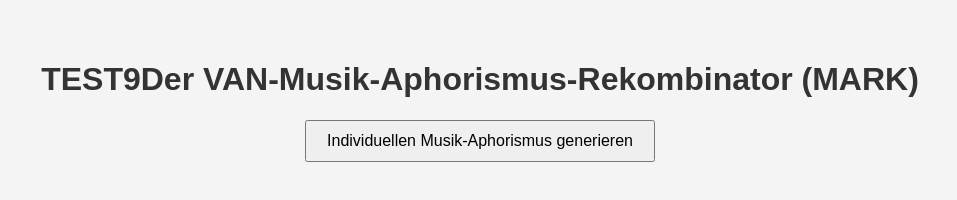
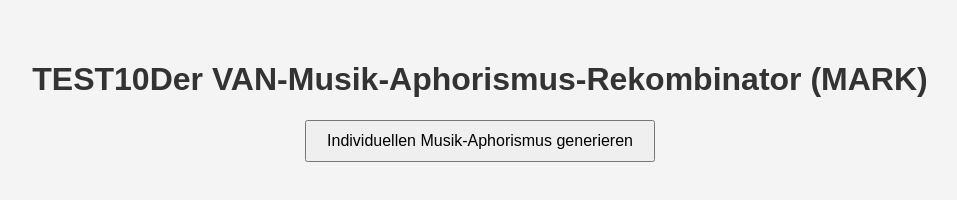
Before and after one commit to Arnoldinho1979/MARK, a plain HTML site: page index.html in a window 1280 px wide. Shown: the whole page, without its empty margins (160-1117 px from the left). Drawn offline with Linux system fonts and the light colour scheme.

Commit message:
Update index.html

```diff
--- a/index.html
+++ b/index.html
@@ -35,7 +35,7 @@
     </style>
 </head>
 <body>
-    <h1>TEST9Der VAN-Musik-Aphorismus-Rekombinator (MARK)</h1>
+    <h1>TEST10Der VAN-Musik-Aphorismus-Rekombinator (MARK)</h1>
     <button id="generate">Individuellen Musik-Aphorismus generieren</button>
     <div id="aphorismus" class="aphorismus"></div>
     <div id="quelle" class="quelle"></div>
@@ -170,7 +170,7 @@
             { text: "Kritiker kaufen keine Alben. Ungeübte Ohren halten schon das Stimmen der Instrumente für Musik.", source: "Nat King Fanfani" },
             { text: "Kritiker kaufen keine Alben. Wenn sie schlägt, fühlt man keinen Schmerz.", source: "Nat King Marley" },
             { text: "Kritiker kaufen keine Alben. Künstler reden ja nur übers Geld.", source: "Nat King Sibelius" },
-
+{ text: "Kritiker kaufen keine Alben. Nur die Plattenfirmen denken, dass man sie besitzen kann.", source: "Nat King Lennon" },
 
 
 
```
